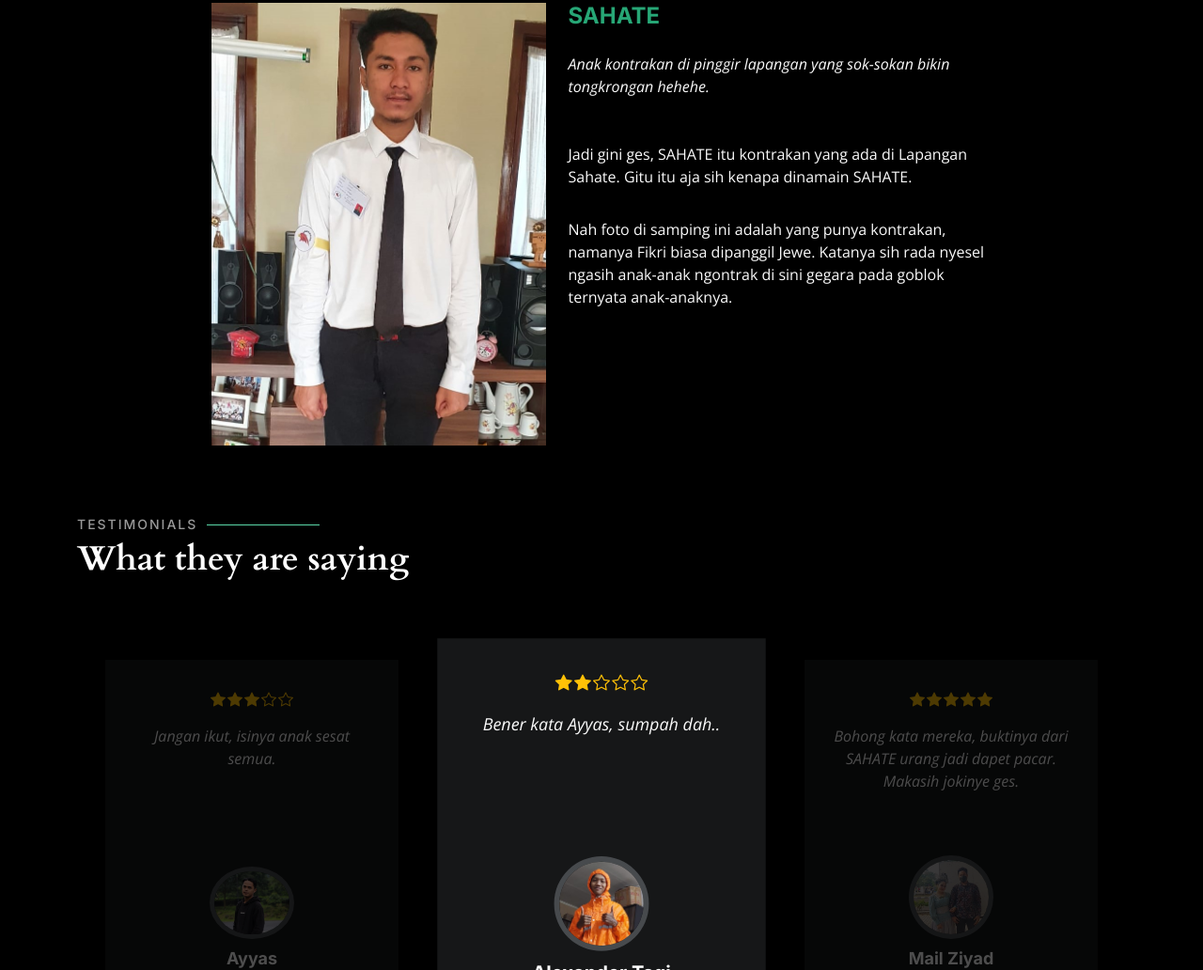
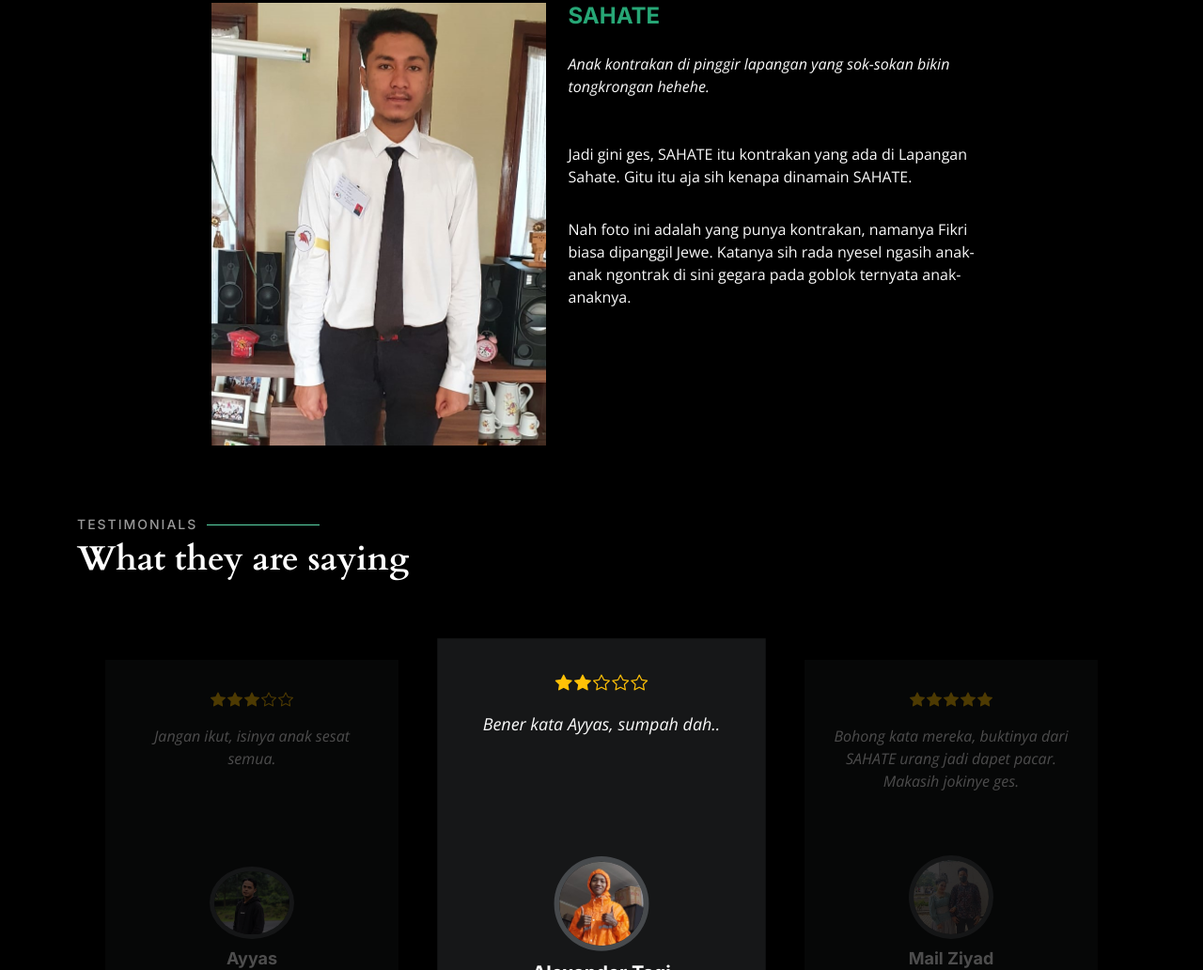
Before and after one commit to FikriJW/sahate, a plain HTML site: page index.html in a window 1280 px wide. Shown: the part 2214-3246 px from the top of the page at 94% size. Drawn offline with nearby package versions, Linux system fonts and the light colour scheme.

Commit message:
mengganti pesan di about

```diff
--- a/index.html
+++ b/index.html
@@ -311,7 +311,7 @@
               Jadi gini ges, SAHATE itu kontrakan yang ada di Lapangan Sahate. Gitu itu aja sih kenapa dinamain SAHATE.
             </p>
             <p class="m-0">
-              Nah foto di samping ini adalah yang punya kontrakan, namanya Fikri biasa dipanggil Jewe. Katanya sih rada
+              Nah foto ini adalah yang punya kontrakan, namanya Fikri biasa dipanggil Jewe. Katanya sih rada
               nyesel ngasih anak-anak ngontrak di sini gegara pada goblok ternyata anak-anaknya.
             </p>
           </div>
```
